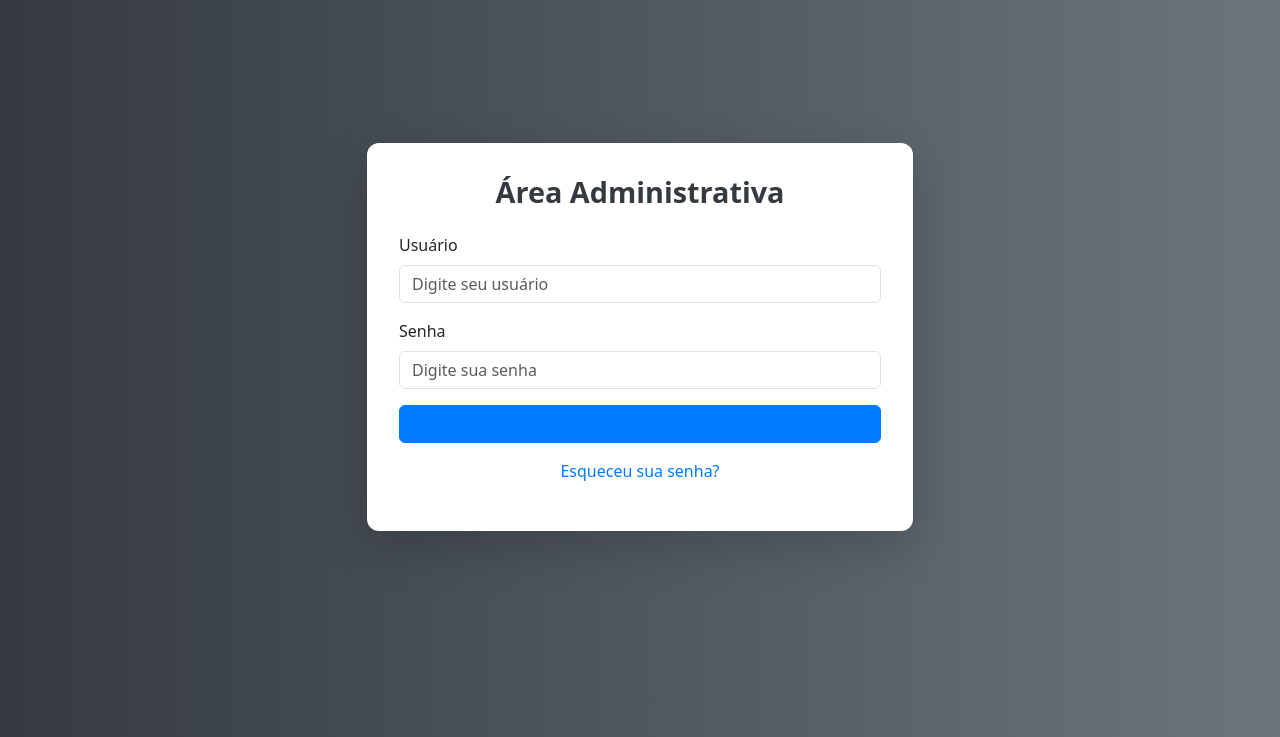
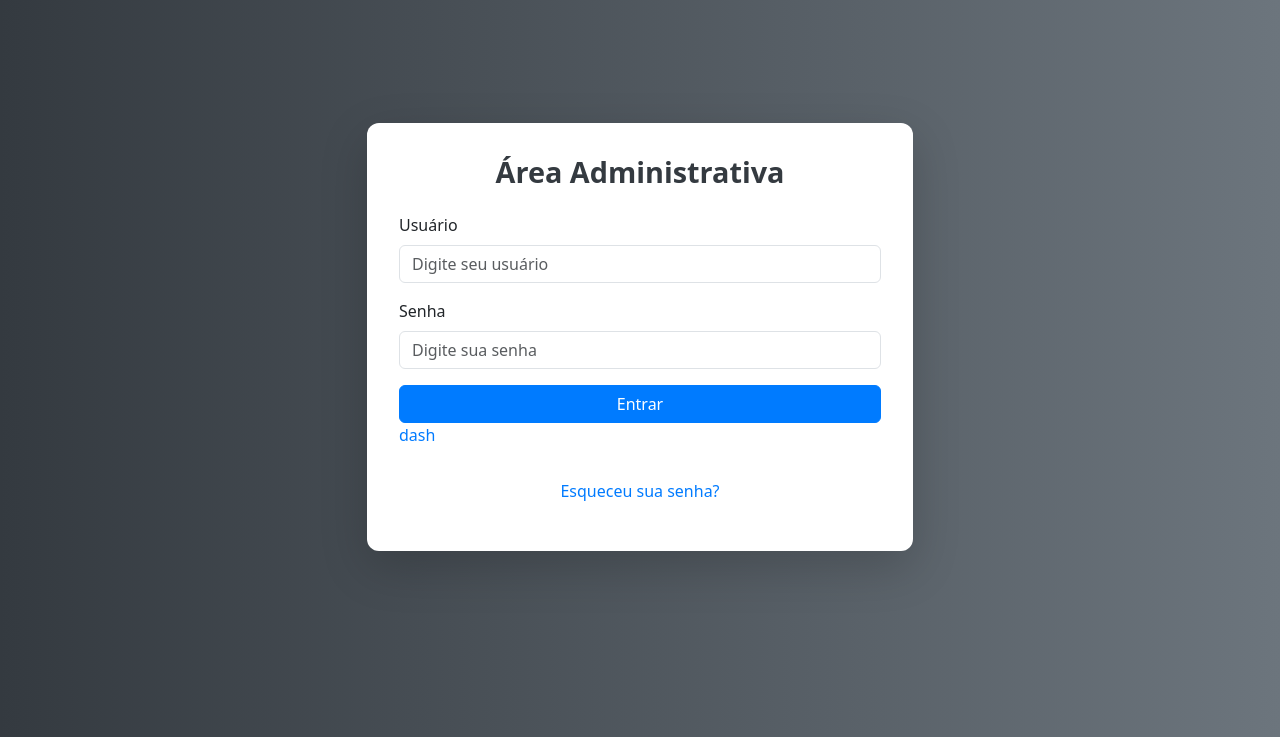
Before and after one commit to jefersonleon/imobrs, a plain HTML site: page login.html in a window 1280 px wide. Shown: the part 63-800 px from the top of the page. Drawn offline with nearby package versions, Linux system fonts and the light colour scheme.

Commit message:
Update login.html

```diff
--- a/login.html
+++ b/login.html
@@ -45,7 +45,8 @@
                                     <input type="password" class="form-control" id="password" placeholder="Digite sua senha" required>
                                 </div>
                                 <div class="d-grid">
-                                    <button  class="btn btn-primary"><a  href="imovel.html">Entrar</a></button>
+                                    <button type="submit" class="btn btn-primary">Entrar</a></button>
+                                    <p><a  href="imovel.html">dash</a></p>
                                 </div>
                             </form>
                             <p class="text-center mt-3">
```
